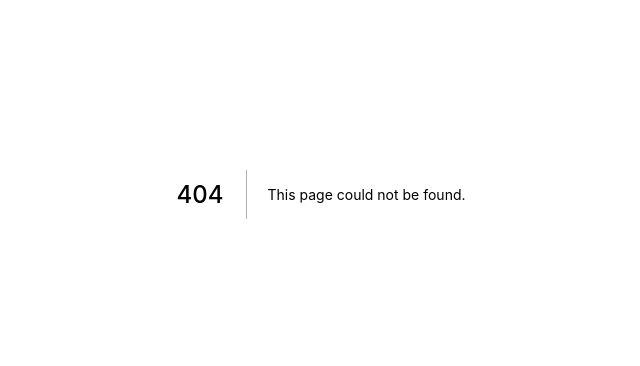
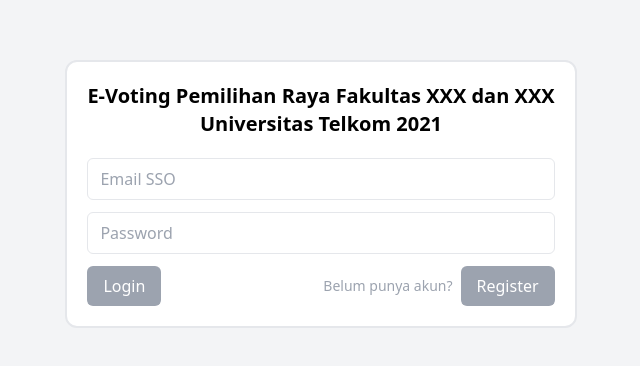
Before and after one commit to Fanzru/frontend-evoting, a Next.js app: page /auth in a window 1280 px wide. Before the commit this address had no page. Shown: the part 206-572 px from the top of the page, without its empty margins (319-959 px from the left). Built offline with nearby package versions, Linux system fonts and the light colour scheme.

Commit message:
Init page Login

```diff
--- /dev/null
+++ b/pages/auth/index.tsx
@@ -0,0 +1,31 @@
+import React from 'react';
+
+const Login = () => {
+  return (
+    <div className="flex justify-center items-center h-screen sm:bg-gray-100 px-4">
+      <div className="sm:p-5 sm:border-2 rounded-xl bg-white">
+        <div className="flex flex-col">
+          <div className="font-semibold sm:text-xl flex flex-col text-center">
+            <span>E-Voting Pemilihan Raya Fakultas XXX dan XXX</span>
+            <span>Universitas Telkom 2021</span>
+          </div>
+          <div className="pt-5">
+            <input type="text" className="block w-full px-3 py-2 rounded-md border border-gray-200 focus:outline-none focus:ring-2 focus:ring-gray-400 focus:border-transparent" placeholder="Email SSO" />
+          </div>
+          <div className="pt-3">
+            <input type="text" name="Password" id="Password" className="block w-full px-3 py-2 rounded-md border border-gray-200 focus:outline-none focus:ring-2 focus:ring-gray-400 focus:border-transparent" placeholder="Password" />
+          </div>
+          <div className="pt-3 flex items-center justify-between">
+            <button className='px-4 py-2 rounded-md bg-gray-400 text-white hover:bg-gray-500'>Login</button>
+            <div className="flex items-center space-x-2">
+              <span className='text-gray-400 text-sm'>Belum punya akun?</span>
+              <button className='px-4 py-2 rounded-md bg-gray-400 text-white hover:bg-gray-500'>Register</button>
+            </div>
+          </div>
+        </div>
+      </div>
+    </div>
+  );
+};
+
+export default Login;
```
